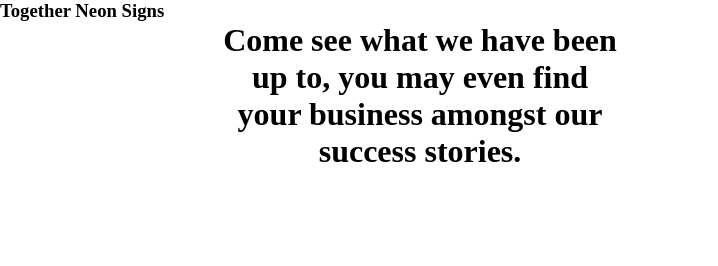
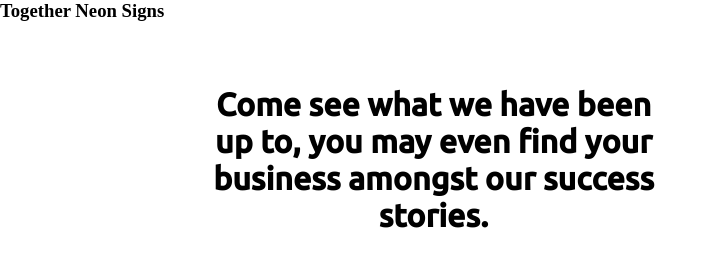
Before and after one commit to Enyorose/cpnt270-a4, a website: page index.html in a window 1280 px wide. Shown: the whole page, without its empty margins (0-718 px from the left). Drawn offline with Linux system fonts and the light colour scheme; no server answers.

Commit message:
css tweaks

```diff
--- a/assets/css/style.css
+++ b/assets/css/style.css
@@ -5,6 +5,7 @@
 section {
   display: flex;
   justify-content: space-around;
+  margin-top: 4em;
 }
 .container {
   max-width: 45ch;
@@ -18,4 +19,5 @@ h1 {
   max-width: 25ch;
   margin: auto;
   text-align: center;
+  font-family: 'Ubuntu', sans-serif;
 }
--- a/index.html
+++ b/index.html
@@ -7,6 +7,9 @@
   <meta name="viewport" content="width=device-width, initial-scale=1.0">
   <script src="assets/js/api.js" defer></script>
   <link rel="stylesheet" href="assets/css/style.css">
+  <link rel="preconnect" href="https://fonts.googleapis.com">
+  <link rel="preconnect" href="https://fonts.gstatic.com" crossorigin>
+  <link href="https://fonts.googleapis.com/css2?family=Ubuntu:wght@500&display=swap" rel="stylesheet">
   <title>Neon Signs</title>
 </head>
 
```
